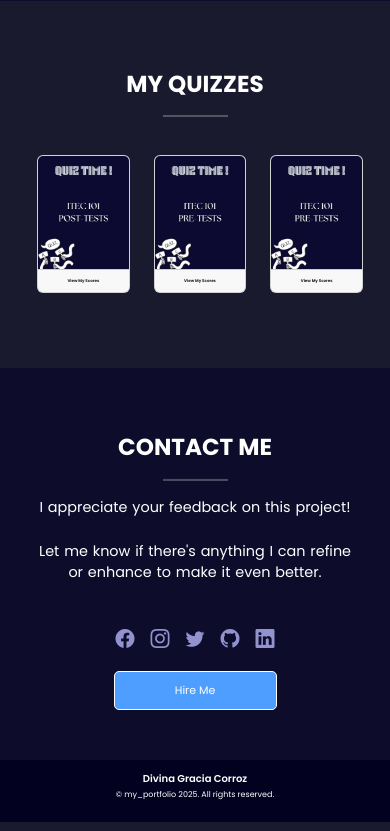
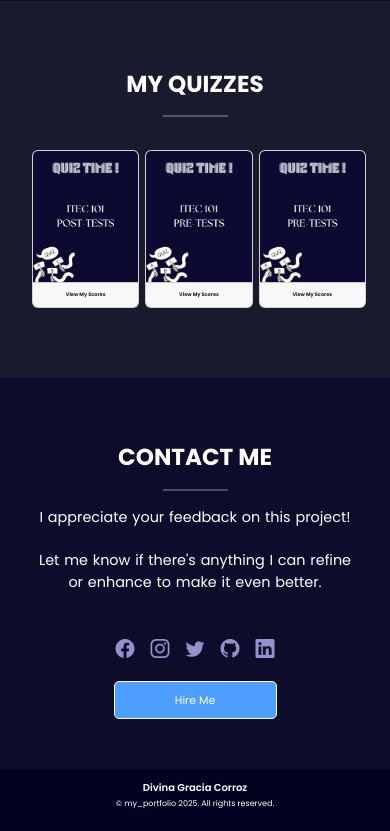
Before and after one commit to sachiicxz/WebPortfolio, a PHP site: page / in a window 390 px wide. Shown: the part 4281-5112 px from the top of the page. Run offline with PHP 8.4, Linux system fonts and the light colour scheme.

Commit message:
tangina last na to

```diff
--- a/css/main.css
+++ b/css/main.css
@@ -642,7 +642,6 @@ section {
 .quizes .card-container {
     display: flex;
     flex-wrap: wrap;
-    gap: 5px;
     margin-top: 10%;
     justify-content: center;
 }
@@ -792,8 +791,8 @@ section {
         font-size: 15px;
     }
 
-    .card-footer {
-        font-size: 4px;
+    .quizes .card-footer {
+        font-size: 5px;
     }
 
     .certs .card-title {
@@ -812,8 +811,12 @@ section {
 /* Responsive Design */
 @media screen and (max-width: 600px) {
     .card {
-        width: 100%;
-        margin: 5px;
+        width: 120%;
+        height: auto;
+    }
+
+    .quizes .card-container {
+        padding-right: 10px;
     }
 
     .card-text {
```
Also changed, not shown: quiz-post-test.html (+0 -19 lines). Lines whose indentation alone changed are shown as unchanged.
